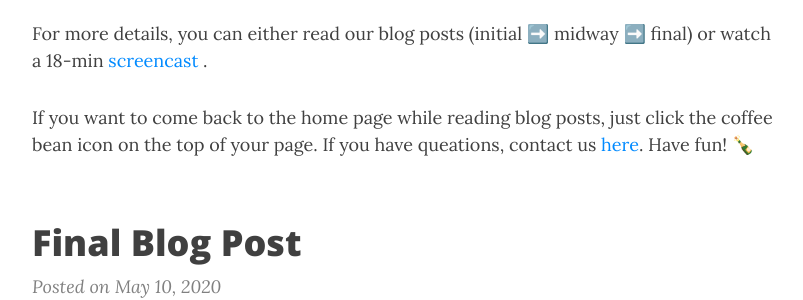
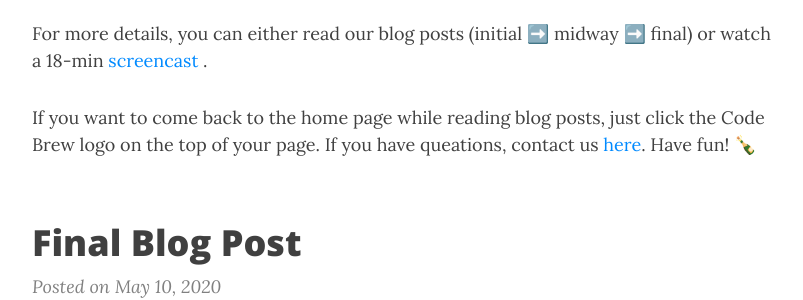
Before and after one commit to tongxinw/YOLOv3_traffic_sign_website, a Jekyll site: the page built from index.html, in a window 1280 px wide. Shown: the part 728-1028 px from the top of the page, without its empty margins (233-1036 px from the left). Built offline with Jekyll 4.4.1, drawn with Linux system fonts in a browser that asks for light colours; nearby versions of some CDN libraries; the list of posts is cut into pages by our own code.

Commit message:
Update index.html

```diff
--- a/index.html
+++ b/index.html
@@ -6,7 +6,7 @@
 ---
 <p>This is a group project created for DATA 2040 Final Project at Brown DSI. Our group name is Code Brew 😎. We will dive deep into the application of YOLOv3 in training our custom detector on traffic signs and apply it in real-time videos. </p>
 <p>For more details, you can either read our blog posts (initial ➡️ midway ➡️ final) or watch a 18-min <a href="https://youtu.be/7wnj0sHjnmg" target="_blank">screencast </a>.</p>
-<p>If you want to come back to the home page while reading blog posts, just click the coffee bean icon on the top of your page. If you have queations, contact us <a href="https://tongxinw.github.io/YOLOv3_traffic_sign_website/2020-04-12-About-Us/" target="_blank">here</a>. Have fun! 🍾</p>
+<p>If you want to come back to the home page while reading blog posts, just click the Code Brew logo on the top of your page. If you have queations, contact us <a href="https://tongxinw.github.io/YOLOv3_traffic_sign_website/2020-04-12-About-Us/" target="_blank">here</a>. Have fun! 🍾</p>
 
 <div class="posts-list">
   {% for post in paginator.posts %}
```
